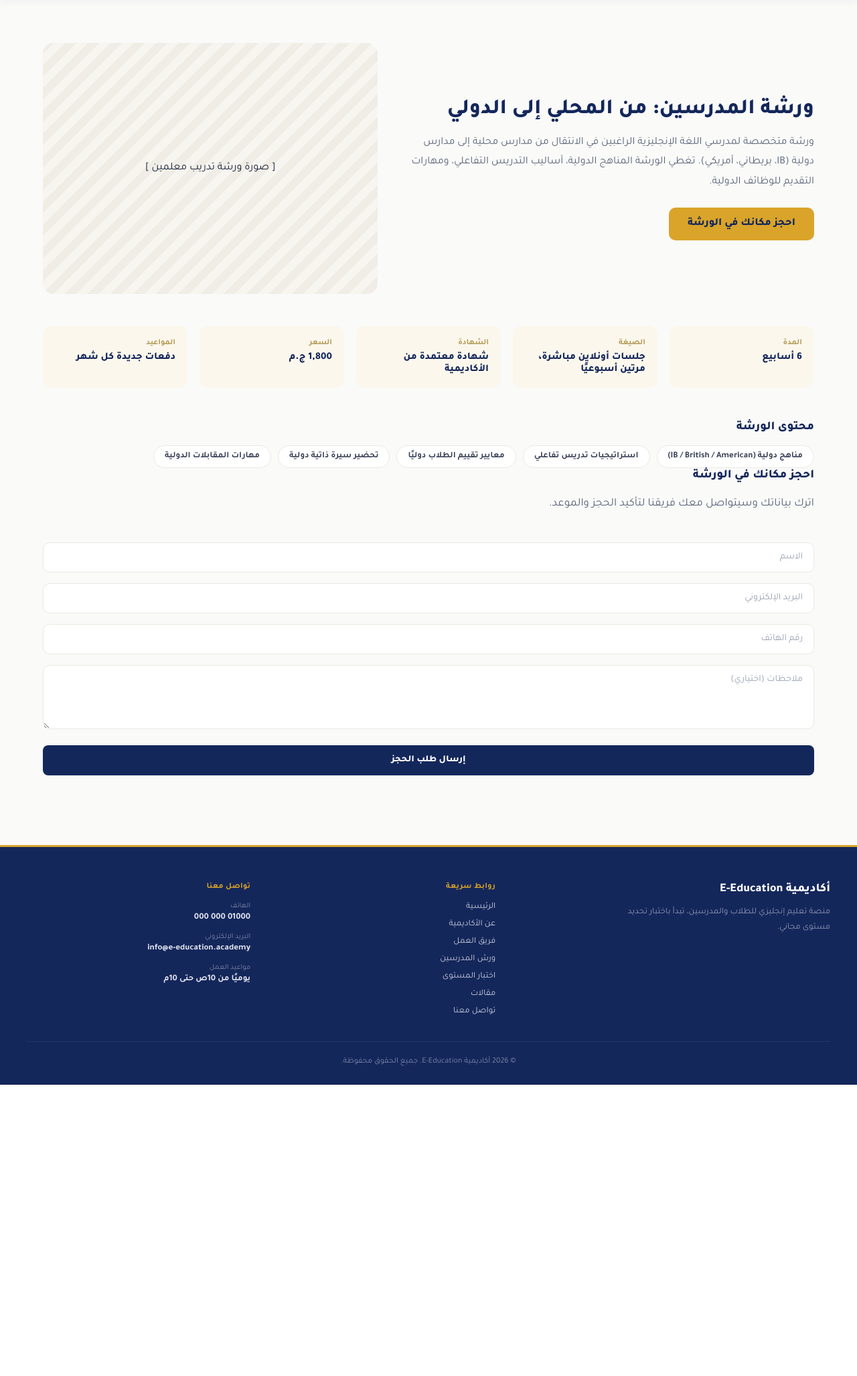
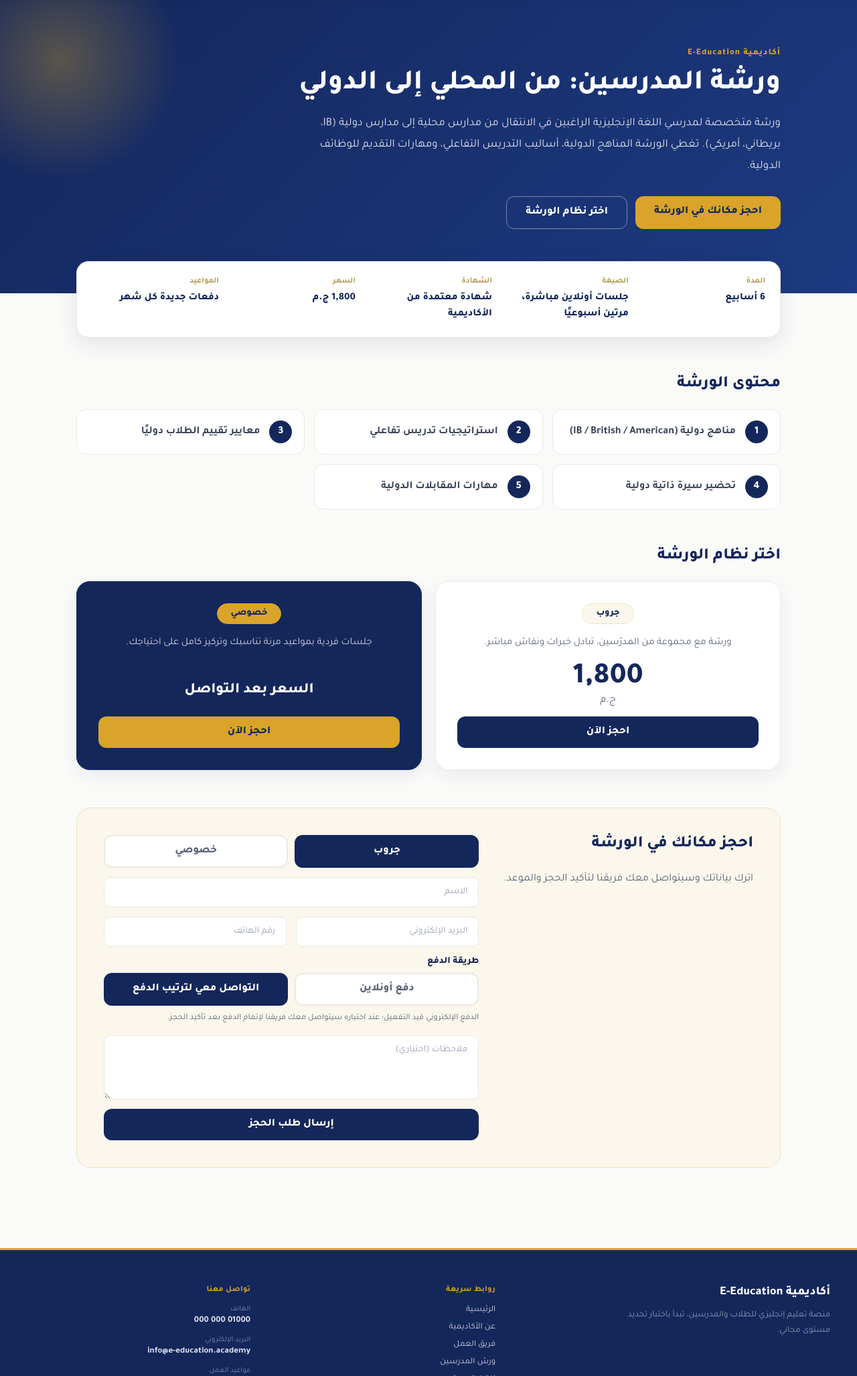
Before and after one commit to aahmed19982000/E-Education, a Django app: page /teachers/ in a window 1280 px wide. Shown: the part 63-2118 px from the top of the page at 67% size. Before the commit the page ends 1683 px from the top, so only its background shows below. Run offline with Django 5.2, Linux system fonts and the light colour scheme.

Commit message:
Redesign teachers workshop page with group/private plans and payment choice
Booking form now captures mode and payment method (shown in the admin
request). Courses page shows group and private plans side by side.

Co-Authored-By: Claude Sonnet 5.5 <noreply@anthropic.com>

```diff
--- a/core/templates/core/teachers.html
+++ b/core/templates/core/teachers.html
@@ -1,48 +1,78 @@
 {% extends "base.html" %}
+{% load static %}
 
 {% block title %}{{ t.teachers.title }} · {{ t.brand }}{% endblock %}
+{% block extra_head %}<link rel="stylesheet" href="{% static 'css/workshop.css' %}">{% endblock %}
 
 {% block content %}
-  <div class="page">
-    <div class="teachers-hero">
-      <div>
+<section class="ws-hero">
+  <div class="ws-wrap">
+    <div class="ws-eyebrow">{{ t.brand }}</div>
     <h1>{{ t.teachers.title }}</h1>
     <p>{{ t.teachers.intro }}</p>
-        <a class="btn btn-accent btn-lg" href="#book">{{ t.teachers.cta }}</a>
+    <div class="ws-hero-actions">
+      <a class="ws-btn accent" href="#book">{{ t.teachers.cta }}</a>
+      <a class="ws-btn ghost" href="#plans">{{ t.teachers.plansTitle }}</a>
     </div>
-      <div class="hero-art"><span>[ {{ t.imgTeachersAlt }} ]</span></div>
   </div>
+</section>
 
-    <div class="teachers-details">
+<div class="ws-wrap ws-body">
+  <div class="ws-facts">
     {% for d in t.teachers.details %}
-        <div class="teacher-detail">
-          <div class="label">{{ d.label }}</div>
-          <div class="value">{{ d.value }}</div>
-        </div>
+      <div class="ws-fact"><div class="label">{{ d.label }}</div><div class="value">{{ d.value }}</div></div>
     {% endfor %}
   </div>
 
-    <h3 class="curriculum-title">{{ t.teachers.curriculumTitle }}</h3>
-    <div class="curriculum-tags">
-      {% for c in t.teachers.curriculum %}<span>{{ c }}</span>{% endfor %}
+  <section class="ws-section">
+    <h2>{{ t.teachers.curriculumTitle }}</h2>
+    <ol class="ws-curriculum">
+      {% for c in t.teachers.curriculum %}<li><span>{{ forloop.counter }}</span>{{ c }}</li>{% endfor %}
+    </ol>
+  </section>
+
+  <section class="ws-section" id="plans">
+    <h2>{{ t.teachers.plansTitle }}</h2>
+    <div class="ws-plans">
+      <div class="ws-plan">
+        <div class="tag">{{ t.teachers.planGroup }}</div>
+        <p>{{ t.teachers.planGroupDesc }}</p>
+        <div class="price"><strong>1,800</strong> {{ t.courses.currency }}</div>
+        <a class="ws-btn primary" href="?mode=group#book">{{ t.teachers.bookNow }}</a>
       </div>
+      <div class="ws-plan featured">
+        <div class="tag">{{ t.teachers.planPrivate }}</div>
+        <p>{{ t.teachers.planPrivateDesc }}</p>
+        <div class="price small">{{ t.teachers.planPrivatePrice }}</div>
+        <a class="ws-btn accent" href="?mode=private#book">{{ t.teachers.bookNow }}</a>
+      </div>
+    </div>
+  </section>
 
-    <section class="workshop-book" id="book">
-      <h3 class="curriculum-title">{{ t.teachers.bookTitle }}</h3>
-      <p class="lead">{{ t.teachers.bookDesc }}</p>
+  <section class="ws-book" id="book">
+    <div class="ws-book-intro">
+      <h2>{{ t.teachers.bookTitle }}</h2>
+      <p>{{ t.teachers.bookDesc }}</p>
+    </div>
     {% if submitted %}
-        <div class="contact-success">
+      <div class="ws-success">
         <h3>{{ t.teachers.bookSuccessTitle }}</h3>
         <p>{{ t.teachers.bookSuccessDesc }}</p>
       </div>
     {% else %}
-        <form method="post" action="#book" class="form-grid">
+      <form method="post" action="#book" class="ws-form">
         {% csrf_token %}
         {% if form.non_field_errors %}<div class="form-errors">{{ form.non_field_errors }}</div>{% endif %}
+        <div class="ws-modes" role="radiogroup" aria-label="{{ t.teachers.modeLabel }}">
+          {% for radio in form.mode %}
+            <label class="ws-mode">{{ radio.tag }}<span>{% if radio.data.value == "private" %}{{ t.teachers.planPrivate }}{% else %}{{ t.teachers.planGroup }}{% endif %}</span></label>
+          {% endfor %}
+        </div>
         <div>
           <input class="field" type="text" name="full_name" placeholder="{{ t.contact.name }}" value="{{ form.full_name.value|default:'' }}" required>
           {% if form.full_name.errors %}<div class="form-errors">{{ form.full_name.errors }}</div>{% endif %}
         </div>
+        <div class="ws-row">
           <div>
             <input class="field" type="email" name="email" placeholder="{{ t.contact.email }}" value="{{ form.email.value|default:'' }}" required>
             {% if form.email.errors %}<div class="form-errors">{{ form.email.errors }}</div>{% endif %}
@@ -51,10 +81,18 @@
             <input class="field" type="text" name="phone" placeholder="{{ t.contact.phone }}" value="{{ form.phone.value|default:'' }}" required>
             {% if form.phone.errors %}<div class="form-errors">{{ form.phone.errors }}</div>{% endif %}
           </div>
-          <div>
+        </div>
+        <div class="ws-pay">
+          <div class="ws-pay-title">{{ t.teachers.payTitle }}</div>
+          <div class="ws-modes" role="radiogroup" aria-label="{{ t.teachers.payTitle }}">
+            {% for radio in form.payment_method %}
+              <label class="ws-mode">{{ radio.tag }}<span>{% if radio.data.value == "online" %}{{ t.teachers.payOnline }}{% else %}{{ t.teachers.payContact }}{% endif %}</span></label>
+            {% endfor %}
+          </div>
+          <p class="ws-pay-note">{{ t.teachers.payNote }}</p>
+        </div>
         <textarea class="field" name="notes" rows="4" placeholder="{{ t.teachers.bookNotes }}">{{ form.notes.value|default:'' }}</textarea>
-          </div>
-          <button class="btn btn-primary" style="padding:14px;" type="submit">{{ t.teachers.bookSubmit }}</button>
+        <button class="ws-btn primary" type="submit">{{ t.teachers.bookSubmit }}</button>
       </form>
     {% endif %}
   </section>
--- a/core/views.py
+++ b/core/views.py
@@ -24,7 +24,8 @@ def teachers(request):
             submitted = True
             form = WorkshopBookingForm()
     else:
-        form = WorkshopBookingForm()
+        mode = request.GET.get("mode")
+        form = WorkshopBookingForm(initial={"mode": mode if mode in ("group", "private") else "group"})
     return render(request, "core/teachers.html", {"form": form, "submitted": submitted})
 
 
--- a/courses/forms.py
+++ b/courses/forms.py
@@ -29,7 +29,8 @@ class WorkshopBookingForm(forms.ModelForm):
 
     class Meta:
         model = EnrollmentRequest
-        fields = ["full_name", "email", "phone", "notes"]
+        fields = ["full_name", "email", "phone", "mode", "payment_method", "notes"]
+        widgets = {"mode": forms.RadioSelect, "payment_method": forms.RadioSelect}
 
     def save(self, commit=True):
         obj = super().save(commit=False)
--- a/courses/models.py
+++ b/courses/models.py
@@ -292,6 +292,10 @@ class EnrollmentRequest(models.Model):
         (STATUS_ENROLLED, "تم التسجيل في الكورس"), (STATUS_CLOSED, "مغلق"),
     ]
 
+    PAY_ONLINE = "online"
+    PAY_CONTACT = "contact"
+    PAY_METHOD_CHOICES = [(PAY_ONLINE, "دفع أونلاين"), (PAY_CONTACT, "التواصل معي لترتيب الدفع")]
+
     PAYMENT_UNPAID = "unpaid"
     PAYMENT_PAID = "paid"
     PAYMENT_CHOICES = [(PAYMENT_UNPAID, "لم يدفع"), (PAYMENT_PAID, "دفع")]
@@ -314,6 +318,7 @@ class EnrollmentRequest(models.Model):
 
     status = models.CharField(max_length=20, choices=STATUS_CHOICES, default=STATUS_NEW)
     payment_status = models.CharField(max_length=10, choices=PAYMENT_CHOICES, default=PAYMENT_UNPAID)
+    payment_method = models.CharField(max_length=10, choices=PAY_METHOD_CHOICES, default=PAY_CONTACT)
     assigned_teacher = models.ForeignKey(TeamMember, null=True, blank=True, on_delete=models.SET_NULL, related_name="+")
     admin_notes = models.TextField(blank=True)
     created_at = models.DateTimeField(auto_now_add=True)
--- a/courses/tests.py
+++ b/courses/tests.py
@@ -454,11 +454,12 @@ class ArabicSlugTests(TestCase):
 
 class WorkshopBookingTests(TestCase):
     def test_booking_lands_in_requests_marked_as_teacher(self):
-        resp = self.client.post(reverse("core:teachers"), {"full_name": "Mona", "email": "m@x.com", "phone": "0100"})
+        resp = self.client.post(reverse("core:teachers"), {"full_name": "Mona", "email": "m@x.com", "phone": "0100", "mode": "private", "payment_method": "online"})
         self.assertContains(resp, "تم استلام طلب الحجز")
         req = EnrollmentRequest.objects.get()
         self.assertEqual(req.kind, EnrollmentRequest.KIND_TEACHER)
         self.assertIsNone(req.course)
+        self.assertEqual((req.mode, req.payment_method), ("private", "online"))
 
     def test_phone_is_required(self):
         resp = self.client.post(reverse("core:teachers"), {"full_name": "Mona", "email": "m@x.com"})
--- a/dashboard/templates/dashboard/request_detail.html
+++ b/dashboard/templates/dashboard/request_detail.html
@@ -16,7 +16,8 @@
       <div><dt>الهاتف</dt><dd><a href="tel:{{ obj.phone }}">{{ obj.phone }}</a></dd></div>
       <div><dt>البريد</dt><dd><a href="mailto:{{ obj.email }}">{{ obj.email }}</a></dd></div>
       {% if obj.kind == 'teacher' %}
-        <div><dt>الطلب</dt><dd>حجز مكان في ورشة المدرّسين</dd></div>
+        <div><dt>الطلب</dt><dd>حجز مكان في ورشة المدرّسين — {{ obj.get_mode_display }}</dd></div>
+        <div><dt>طريقة الدفع</dt><dd>{{ obj.get_payment_method_display }}</dd></div>
       {% else %}
         <div><dt>الكورس</dt><dd>{{ obj.course.title_ar|default:"—" }}</dd></div>
         <div><dt>النظام</dt><dd>{{ obj.get_mode_display }}{% if obj.price %} — {{ obj.price }} ج.م{% endif %}</dd></div>
--- /dev/null
+++ b/static/css/workshop.css
@@ -0,0 +1,61 @@
+/* Teachers' workshop page. Uses the site tokens from site.css. */
+.ws-wrap { max-width: 1100px; margin: 0 auto; padding: 0 24px; }
+.ws-hero { background: linear-gradient(135deg, var(--primary) 0%, #1d3a82 100%); color: #fff; padding: 72px 0 96px; position: relative; overflow: hidden; }
+.ws-hero::after { content: ""; position: absolute; inset-inline-end: -90px; top: -90px; width: 360px; height: 360px; border-radius: 50%; background: radial-gradient(circle, rgba(217,164,41,.35), transparent 70%); }
+.ws-hero .ws-wrap { position: relative; z-index: 1; }
+.ws-eyebrow { color: var(--accent); font-weight: 800; font-size: 13px; letter-spacing: 1px; margin-bottom: 12px; }
+.ws-hero h1 { font-size: 42px; line-height: 1.25; font-weight: 800; margin: 0 0 16px; color: #fff; max-width: 760px; }
+.ws-hero p { font-size: 17px; line-height: 1.9; color: rgba(255,255,255,.85); max-width: 700px; margin: 0 0 28px; }
+.ws-hero-actions { display: flex; gap: 12px; flex-wrap: wrap; }
+
+.ws-btn { display: inline-block; border: none; border-radius: 12px; padding: 14px 28px; font-family: inherit; font-weight: 800; font-size: 16px; cursor: pointer; text-align: center; transition: opacity .2s, transform .2s; }
+.ws-btn:hover { opacity: .92; transform: translateY(-1px); }
+.ws-btn.accent { background: var(--accent); color: var(--primary); }
+.ws-btn.primary { background: var(--primary); color: #fff; }
+.ws-btn.ghost { background: transparent; border: 1px solid rgba(255,255,255,.4); color: #fff; }
+
+.ws-body { margin-top: -48px; padding-bottom: 80px; position: relative; z-index: 2; }
+.ws-facts { display: grid; grid-template-columns: repeat(auto-fit, minmax(170px, 1fr)); gap: 14px; background: #fff; border: 1px solid var(--border); border-radius: 18px; padding: 22px; box-shadow: 0 10px 30px rgba(20,39,91,.1); }
+.ws-fact .label { font-size: 12px; color: #B49A55; font-weight: 700; margin-bottom: 6px; }
+.ws-fact .value { font-size: 15px; font-weight: 800; color: var(--primary); line-height: 1.6; }
+
+.ws-section { margin-top: 56px; }
+.ws-section h2, .ws-book h2 { font-size: 24px; font-weight: 800; color: var(--primary); margin: 0 0 22px; }
+.ws-curriculum { list-style: none; margin: 0; padding: 0; display: grid; grid-template-columns: repeat(auto-fit, minmax(300px, 1fr)); gap: 14px; }
+.ws-curriculum li { display: flex; gap: 14px; align-items: center; background: #fff; border: 1px solid var(--border); border-radius: 14px; padding: 16px 18px; font-weight: 700; color: #3A4258; }
+.ws-curriculum li span { flex: none; width: 34px; height: 34px; border-radius: 50%; background: var(--primary); color: #fff; display: grid; place-items: center; font-weight: 800; }
+
+.ws-plans { display: grid; grid-template-columns: 1fr 1fr; gap: 20px; }
+.ws-plan { background: #fff; border: 1px solid var(--border); border-radius: 20px; padding: 32px; display: flex; flex-direction: column; align-items: center; text-align: center; gap: 14px; box-shadow: 0 8px 26px rgba(20,39,91,.07); }
+.ws-plan .tag { font-weight: 800; font-size: 14px; padding: 6px 20px; border-radius: 999px; background: var(--cream); border: 1px solid var(--cream-border); color: var(--primary); }
+.ws-plan p { margin: 0; color: var(--muted); line-height: 1.9; font-size: 15px; flex: 1; }
+.ws-plan .price { font-size: 16px; color: var(--muted); }
+.ws-plan .price strong { display: block; font-size: 44px; line-height: 1.1; color: var(--primary); font-weight: 800; }
+.ws-plan .price.small { font-size: 22px; font-weight: 800; color: var(--primary); padding: 12px 0; }
+.ws-plan .ws-btn { width: 100%; }
+.ws-plan.featured { background: var(--primary); border-color: var(--primary); }
+.ws-plan.featured .tag { background: var(--accent); border-color: var(--accent); }
+.ws-plan.featured p { color: rgba(255,255,255,.8); }
+.ws-plan.featured .price.small { color: #fff; }
+
+.ws-book { margin-top: 56px; display: grid; grid-template-columns: minmax(0, .8fr) minmax(0, 1.2fr); gap: 36px; background: var(--cream); border: 1px solid var(--cream-border); border-radius: 22px; padding: 40px; align-items: start; }
+.ws-book-intro p { color: var(--muted); line-height: 1.9; margin: 0; }
+.ws-form { display: grid; gap: 14px; }
+.ws-row { display: grid; grid-template-columns: 1fr 1fr; gap: 14px; }
+.ws-modes { display: grid; grid-template-columns: 1fr 1fr; gap: 10px; }
+.ws-mode { position: relative; cursor: pointer; }
+.ws-mode input { position: absolute; opacity: 0; inset: 0; cursor: pointer; }
+.ws-mode span { display: block; text-align: center; padding: 13px; border: 2px solid var(--border); border-radius: 12px; background: #fff; font-weight: 800; color: var(--muted); transition: all .15s; }
+.ws-mode input:checked + span { border-color: var(--primary); background: var(--primary); color: #fff; }
+.ws-mode input:focus-visible + span { outline: 3px solid var(--accent); }
+.ws-pay-title { font-weight: 800; color: var(--primary); margin-bottom: 8px; font-size: 14px; }
+.ws-pay-note { font-size: 12.5px; color: var(--muted); line-height: 1.7; margin: 8px 0 0; }
+.ws-success { background: #fff; border-radius: 16px; padding: 40px; text-align: center; }
+.ws-success h3 { margin: 0 0 10px; color: var(--primary); font-size: 22px; }
+.ws-success p { margin: 0; color: var(--muted); }
+
+@media (max-width: 860px) {
+  .ws-hero { padding: 48px 0 80px; } .ws-hero h1 { font-size: 30px; }
+  .ws-plans, .ws-book, .ws-row { grid-template-columns: 1fr; }
+  .ws-book { padding: 24px; gap: 20px; }
+}
```
Also changed, not shown: core/translations.py (+10 -2 lines), courses/templates/courses/list.html (+34 -16 lines), courses/views.py (+7 -6 lines), static/css/courses.css (+35 -10 lines), courses/migrations/0007_enrollmentrequest_payment_method.py (added). Lines whose indentation alone changed are shown as unchanged.
